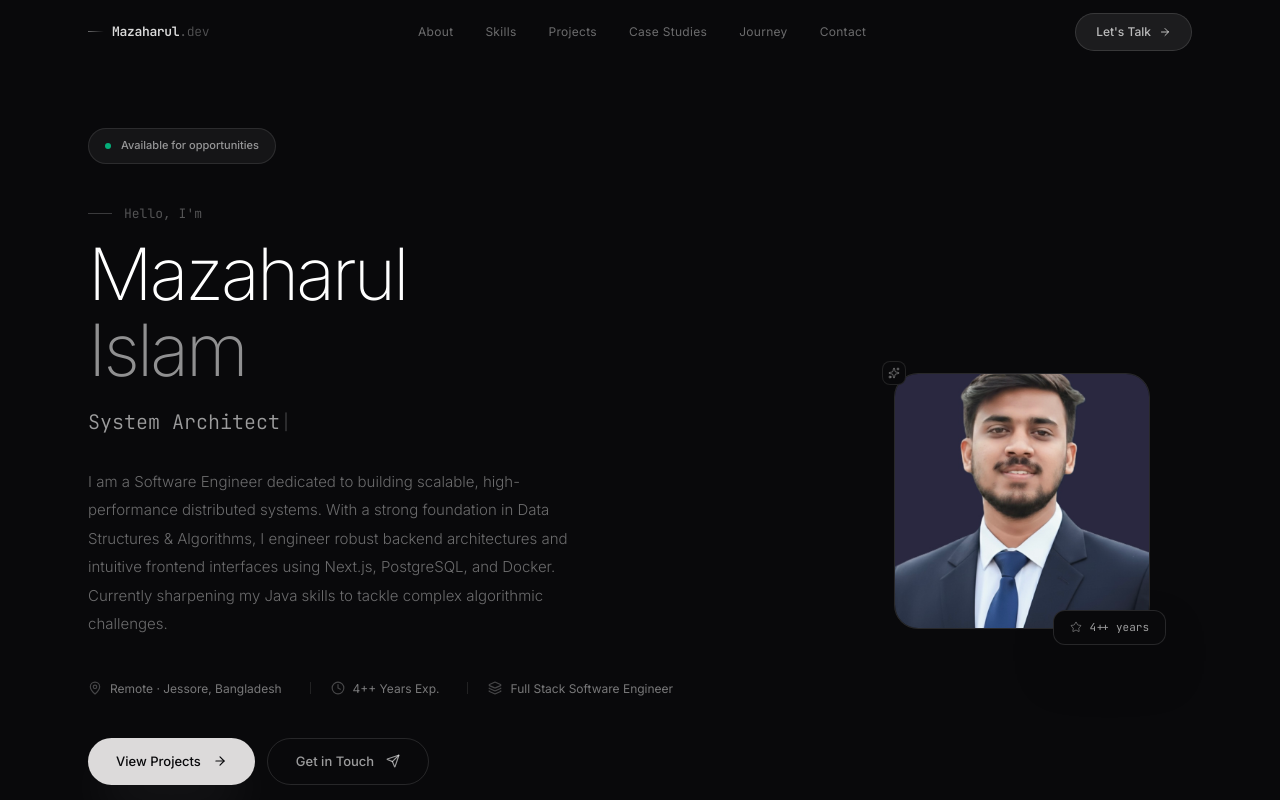
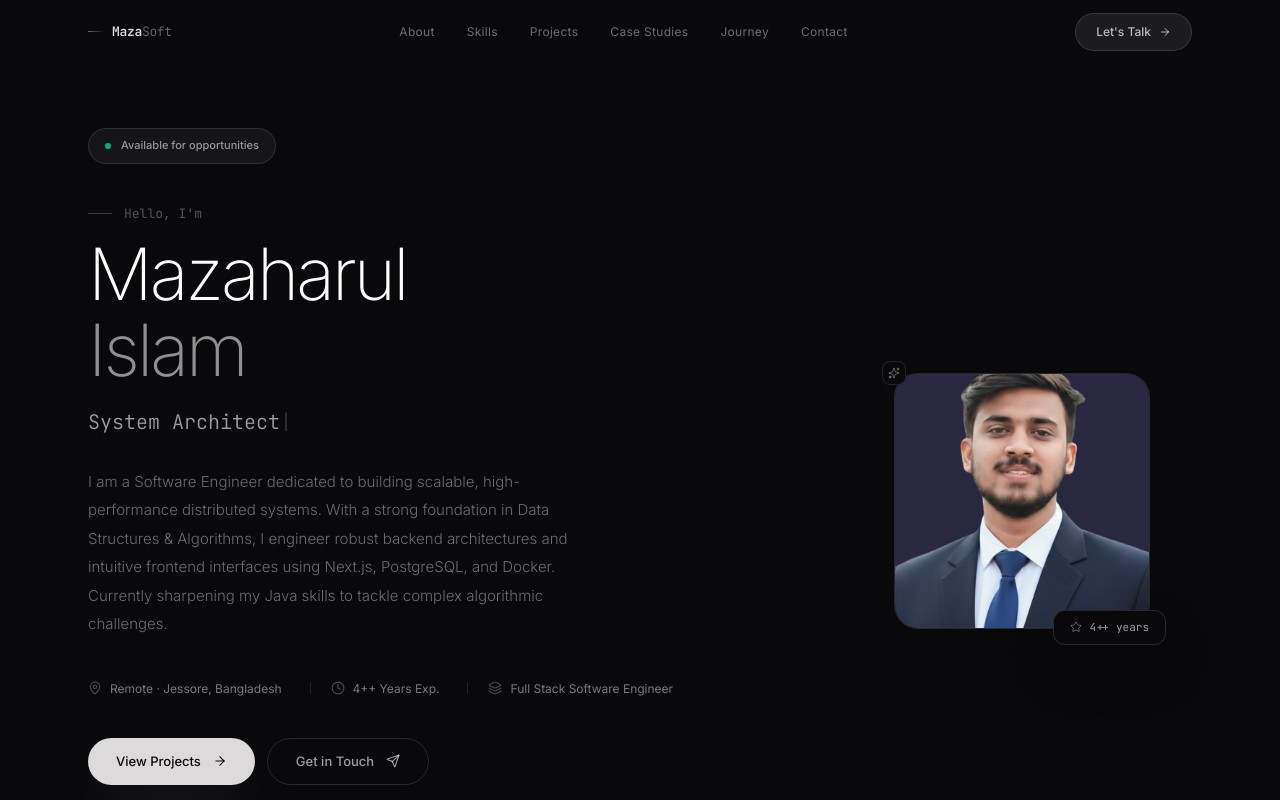
Before and after one commit to itsmaza/system-architect-portfolio, a Next.js app: page / in a window 1280 px wide. Shown: the top 800 px of the page. Built offline with nearby package versions, Linux system fonts and the light colour scheme.

Commit message:
fix:all mirror chnages

```diff
--- a/app/page.tsx
+++ b/app/page.tsx
@@ -326,10 +326,10 @@ export default function Portfolio() {
 
                         <span className="font-mono text-[13px] tracking-tight">
                             <span className="font-semibold text-white/85 group-hover:text-white transition-colors duration-300">
-                                Mazaharul
+                                Maza
                             </span>
-                            <span className="font-light text-white/30 group-hover:text-white/50 transition-colors duration-300">
-                                .dev
+                            <span className="font-light text-white/40 group-hover:text-white/50 transition-colors duration-300">
+                                Soft
                             </span>
                         </span>
                     </a>
@@ -1046,17 +1046,17 @@ export default function Portfolio() {
 
                             <span className="font-mono text-[13px] tracking-tight">
                                 <span className="font-semibold text-white/85 group-hover:text-white transition-colors duration-300">
-                                    Mazaharul
+                                    Maza
                                 </span>
-                                <span className="font-light text-white/30 group-hover:text-white/50 transition-colors duration-300">
-                                    .dev
+                                <span className="font-light text-white/40 group-hover:text-white/50 transition-colors duration-300">
+                                    Soft
                                 </span>
                             </span>
                         </a>
-                        <span className="text-[11px] text-white/25 flex items-center gap-2">
+                        <span className="text-[11px] text-white/35 flex items-center gap-2 text-light">
                             © {new Date().getFullYear()} {PERSONAL.name}
-                            <span className="text-white/[0.1]">·</span>
-                            Built with
+                            <span className="text-white/50">·</span>
+                            Turning Ideas into Reality
                             <Heart className="w-3 h-3 text-white/25" />
                         </span>
                         <div className="flex gap-0.5">
```
